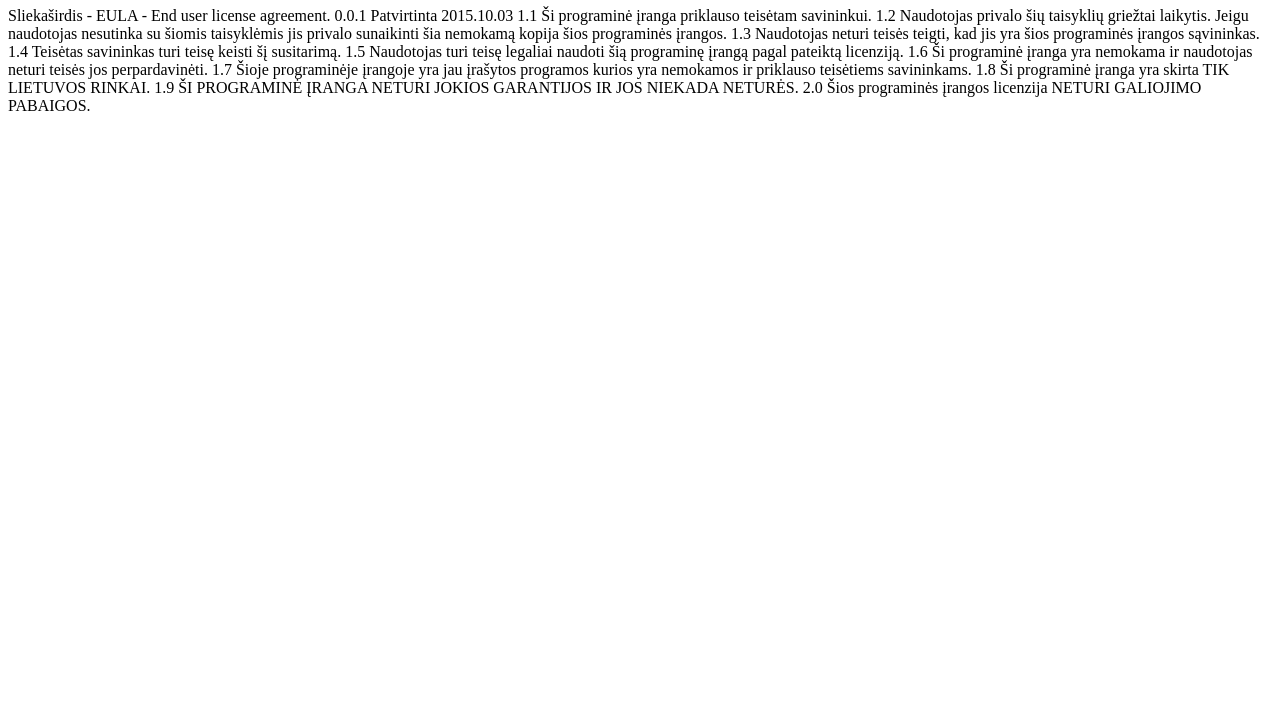
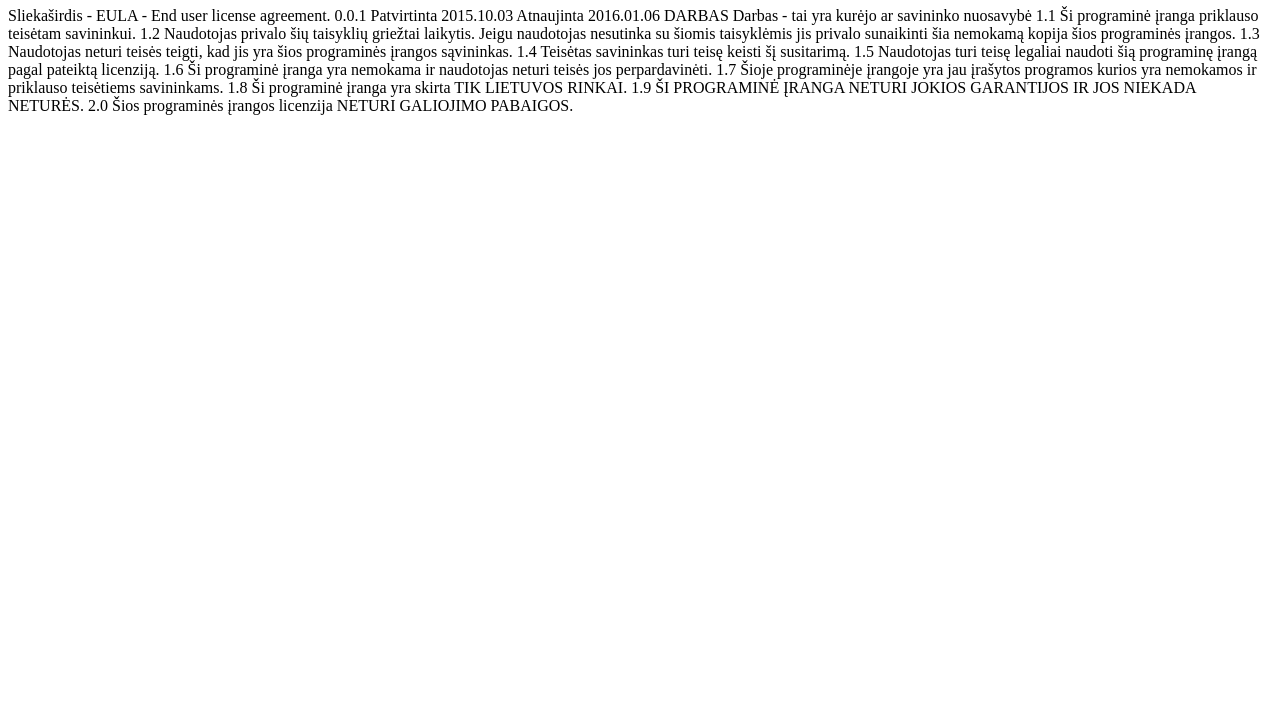
Before and after one commit to sliekasirdis79/ltgl, a plain HTML site: page index.html in a window 1280 px wide. Shown: the part 73-800 px from the top of the page. Drawn offline with Linux system fonts and the light colour scheme.

Commit message:
Update index.html

```diff
--- a/index.html
+++ b/index.html
@@ -16,6 +16,12 @@ Sliekaširdis - EULA - End user license agreement.
 0.0.1
 
 Patvirtinta 2015.10.03
+
+Atnaujinta 2016.01.06
+
+DARBAS
+
+Darbas - tai yra kurėjo ar savininko nuosavybė
 
 1.1 Ši programinė įranga priklauso teisėtam savininkui.
 
```
